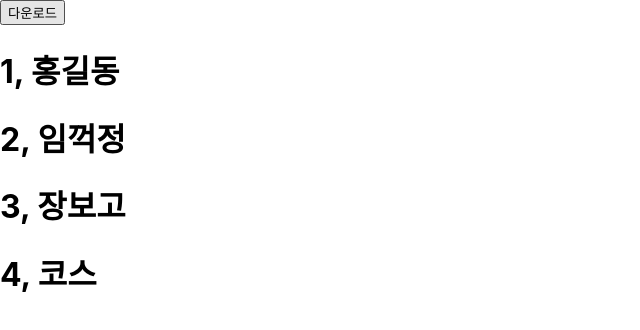
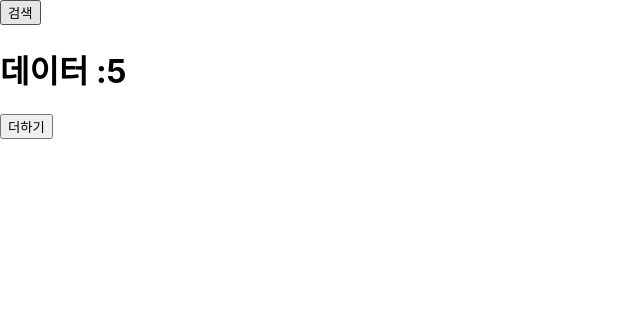
Before and after one commit to rkdwlss2/react, a React (Create React App) app: page / in a window 1280 px wide. Shown: the top 330 px of the page, without its empty margins (0-640 px from the left). Built offline with nearby package versions, Linux system fonts and the light colour scheme.

Commit message:
useEffect 사용해봄 ㅋ

```diff
--- a/src/App.js
+++ b/src/App.js
@@ -1,36 +1,40 @@
-import React, { useState } from 'react';
 import './App.css';
 
+import React, { useEffect, useState } from 'react';
+
 function App() {
-  // let list = [1, 2, 3];
-  const [num, setNum] = useState(5);
-  console.log(`App 실행됨`);
-
-  let sample = [
-    { id: 1, name: '홍길동' },
-    { id: 2, name: '임꺽정' },
-    { id: 3, name: '장보고' },
-    { id: 4, name: '코스' },
-  ];
-
-  //다운로드 받음
-  const [users, setUsers] = useState(sample);
+  const [data, setData] = useState(0);
+  const [search, setSearch] = useState(0);
 
   const download = () => {
-    // const a = sample.concat({ id: 5, name: '조자룡' });
-    // console.log(sample);
-    setUsers([...sample, { id: num, name: '조자룡' }]);
-    setNum(num + 1);
+    //다운로드 받고 (통신)
+    let downloadData = 5;
+    setData(downloadData);
   };
 
+  // 실행시점: (1) App() 함수가 최초 실행될때
+  // (2) 상태 변수가 변경될때 또 실행됨
+  useEffect(() => {
+    console.log('App() useEffect 실행됨');
+    download();
+  }, [search]);
   return (
     <div>
-      <button onClick={download}>다운로드</button>
-      {users.map((u) => (
-        <h1 key={u.id}>
-          {u.id}, {u.name}
-        </h1>
-      ))}
+      <button
+        onClick={() => {
+          setSearch(2);
+        }}
+      >
+        검색
+      </button>
+      <h1>데이터 :{data}</h1>
+      <button
+        onClick={() => {
+          setData(data + 1);
+        }}
+      >
+        더하기
+      </button>
     </div>
   );
 }
--- a/src/Sub.js
+++ b/src/Sub.js
@@ -1,4 +1,6 @@
 import React from 'react';
+
+let num = 10;
 
 const Sub = () => {
   return (
@@ -8,4 +10,5 @@ const Sub = () => {
   );
 };
 
+export { num };
 export default Sub;
```
Also changed, not shown: 1 other file (tests, documents, lock files or other folders).
